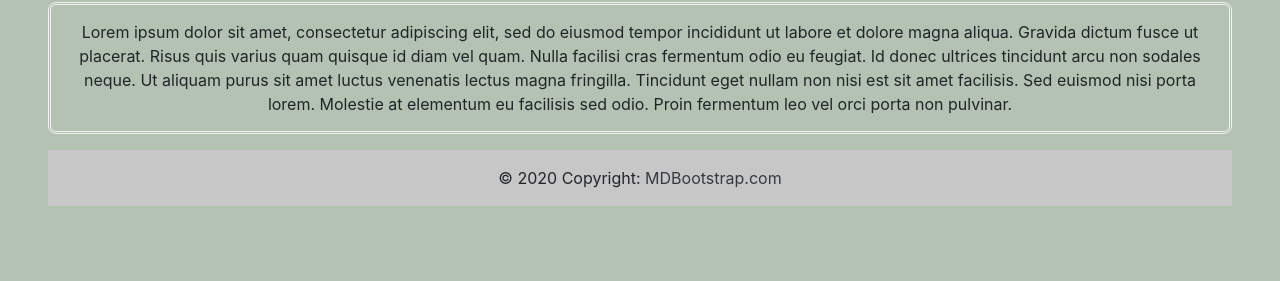
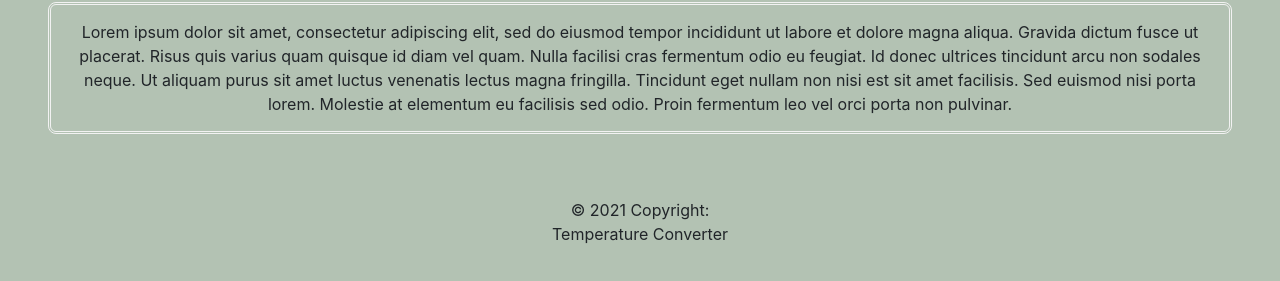
Before and after one commit to tatyana16/Temperature-Converters-Website, a plain HTML site: page index.html in a window 1280 px wide. Shown: the part 691-972 px from the top of the page. Before the commit the page ends 945 px from the top, so only its background shows below. Drawn offline with nearby package versions, Linux system fonts and the light colour scheme.

Commit message:
Added footer on index.html

```diff
--- a/index.html
+++ b/index.html
@@ -13,11 +13,14 @@
 </head>
 
 <body id="page1" class="bg-teal">
+    <!--BANNER-->
     <header class="pb-5">
         <div class="w3-content">
             <img class="mySlides" src="assets/images/weather-banner.jpeg" alt="custom_html_banner1" style="width:100%"
                 height="300">
         </div>
+        <!--BANNER-->
+
         <!--NAV BAR-->
         <nav class="navbar navbar-expand-lg navbar-light bg-light">
             <a class="navbar-brand" href="index.html"><svg xmlns="http://www.w3.org/2000/svg" width="16" height="16"
@@ -86,17 +89,11 @@
         <!--CONTENT-->
 
         <!--FOOTER-->
-
-            <footer class="bg-light text-center text-lg-start footer">
-                <!-- Copyright -->
-                <div class="text-center p-3" style="background-color: rgba(0, 0, 0, 0.2);">
-                    © 2020 Copyright:
-                    <a class="text-dark" href="https://mdbootstrap.com/">MDBootstrap.com</a>
-                </div>
-                <!-- Copyright -->
-            </footer>
-
-
+        <div class="flex-wrapper pt-5">
+            <div class="container">© 2021 Copyright:</div>
+            <div class="footer">Temperature Converter</div>
+        </div>
+        <!--FOOTER-->
 
         <!--SCRIPT-->
         <script src="https://code.jquery.com/jquery-3.5.1.slim.min.js"
--- a/main.css
+++ b/main.css
@@ -20,12 +20,7 @@ p {
     border-style: double;
   }
 
-.sticky {
-    position: fixed;
-    top: 0;
-    width: 100%;
+  .flex-wrapper {
+    display: flex;
+    flex-direction: column;
   }
-
-.footer {
-    display: block;
-  }
```
Also changed, not shown: celsius_fahrenheit.html (+5 -4 lines), fahrenheit_celsius.html (+5 -4 lines).
